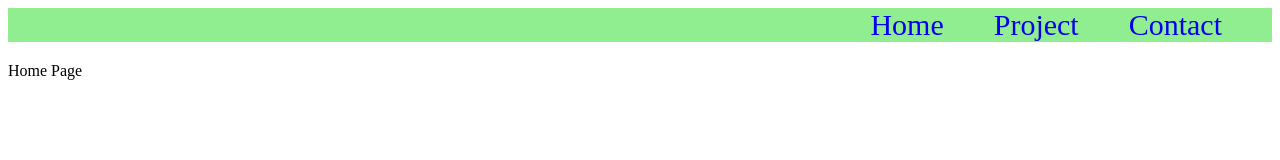
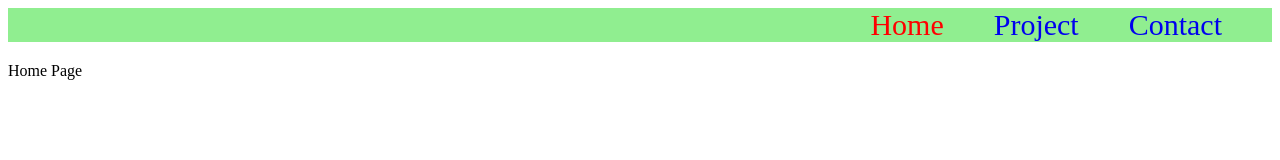
Before and after one commit to StudentCZ/my-website, a React (Create React App) app: page / in a window 1280 px wide. In both pictures the pointer is over the item "Home". Shown: the top 160 px of the page. Built offline with nearby package versions, Linux system fonts and the light colour scheme.

Commit message:
added a hover effect when hovering links

```diff
--- a/src/components/NavBar.module.css
+++ b/src/components/NavBar.module.css
@@ -12,6 +12,10 @@
   padding-right: 50px;
 }
 
+.li :hover {
+  color: red;
+}
+
 .link {
   text-decoration: none;
 }
```
